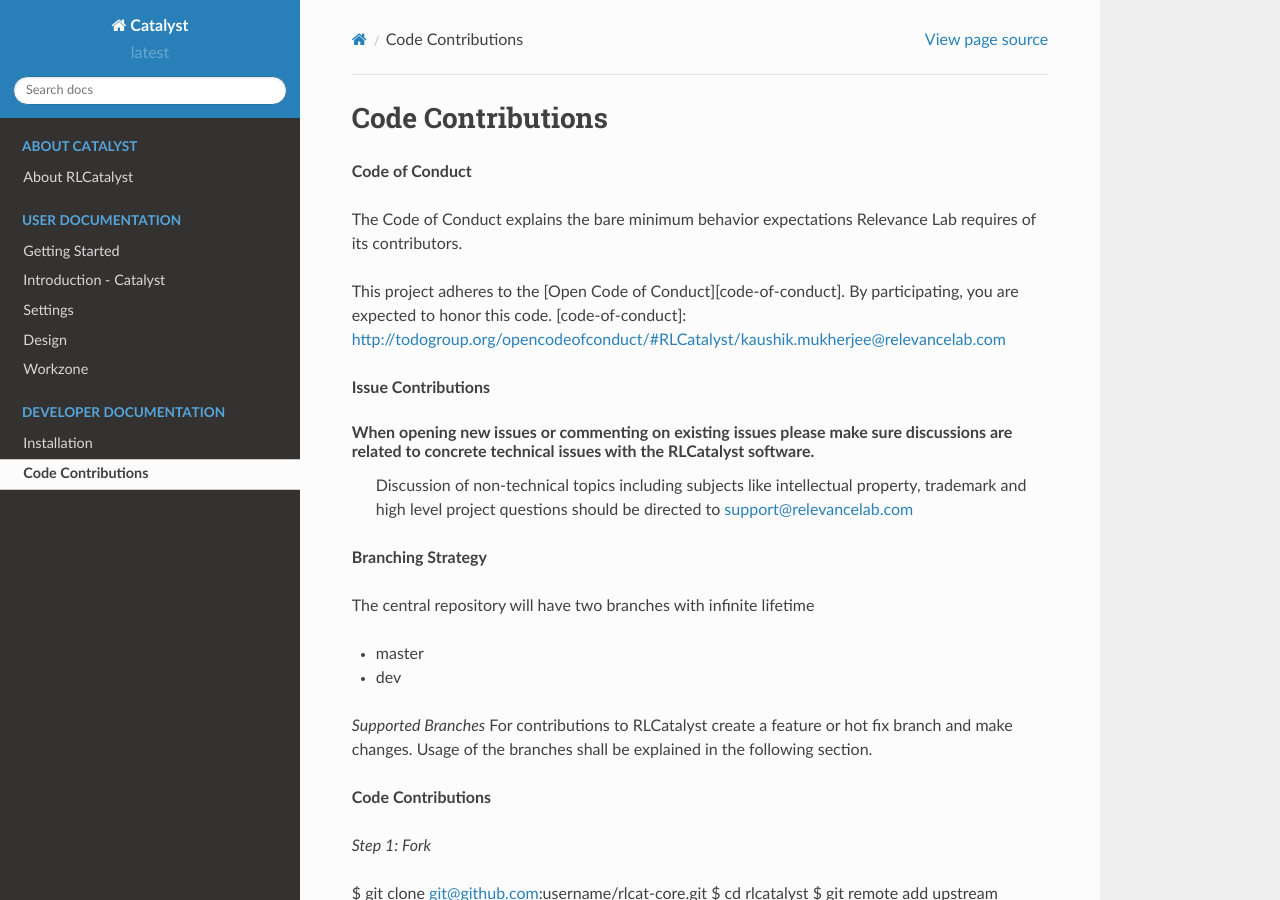
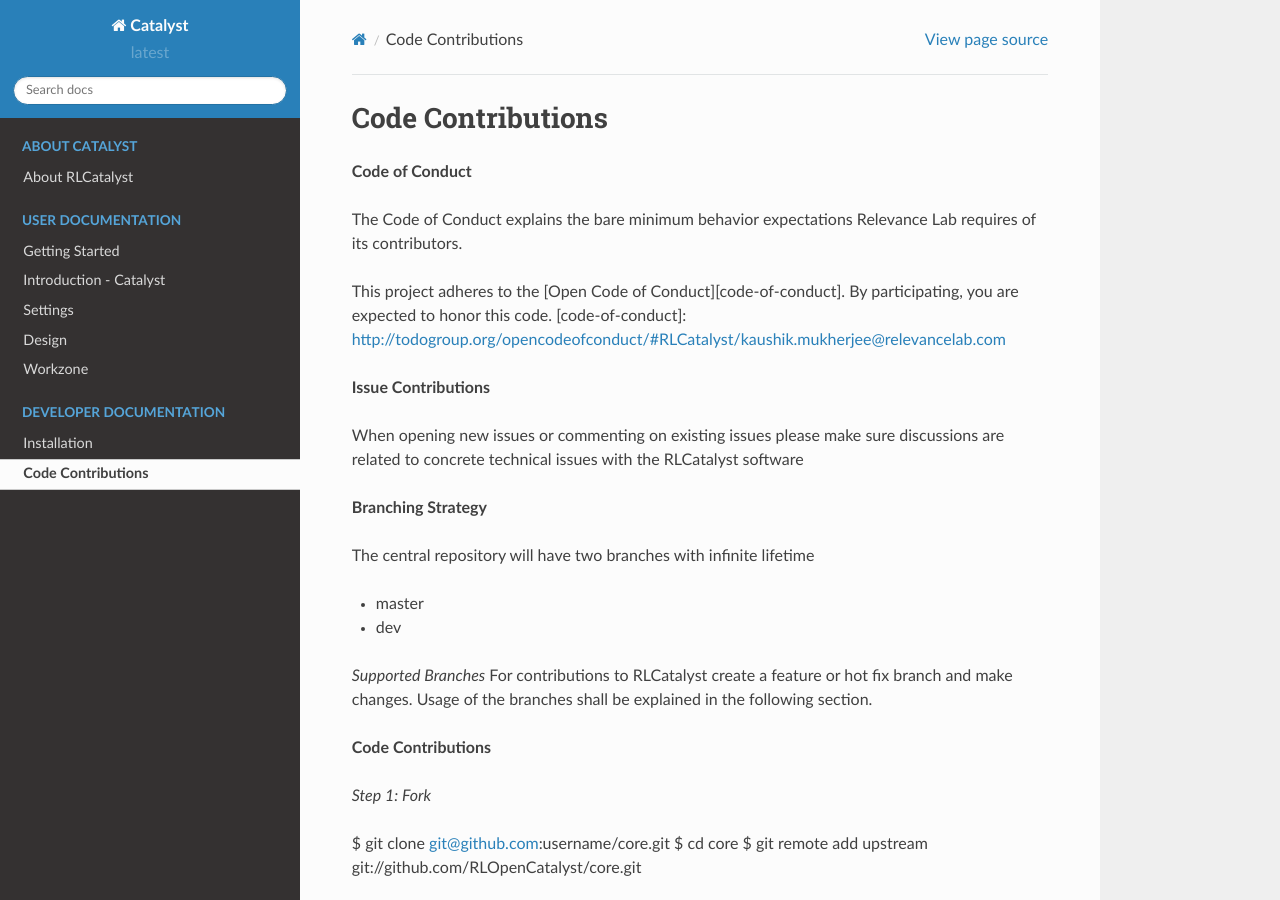
Before and after one commit to RLOpenCatalyst/catdocs, a Sphinx documentation site: the page built from Catalyst/source/Contributions.rst, in a window 1280 px wide and 900 px high. Built offline with Sphinx 7.4.7 and the Read the Docs theme 2.0.0, drawn with Linux system fonts in a browser that asks for light colours; some of the changed text lies outside the part shown.

Commit message:
Update Contributions.rst

```diff
--- a/Catalyst/source/Contributions.rst
+++ b/Catalyst/source/Contributions.rst
@@ -11,8 +11,7 @@
 
 **Issue Contributions**
 
-When opening new issues or commenting on existing issues please make sure discussions are related to concrete technical issues with the RLCatalyst software.
-  Discussion of non-technical topics including subjects like intellectual property, trademark and high level project questions should be directed to support@relevancelab.com
+When opening new issues or commenting on existing issues please make sure discussions are related to concrete technical issues with the RLCatalyst software
 
 
 **Branching Strategy**
@@ -30,8 +29,8 @@
 
 *Step 1: Fork*
 
-$ git clone git@github.com:username/rlcat-core.git
-$ cd rlcatalyst
+$ git clone git@github.com:username/core.git
+$ cd core
 $ git remote add upstream git://github.com/RLOpenCatalyst/core.git
 
 *Step 2: Branch*
```
Also changed, not shown: other parts of Catalyst/source/Contributions.rst (+2 -0 lines).
